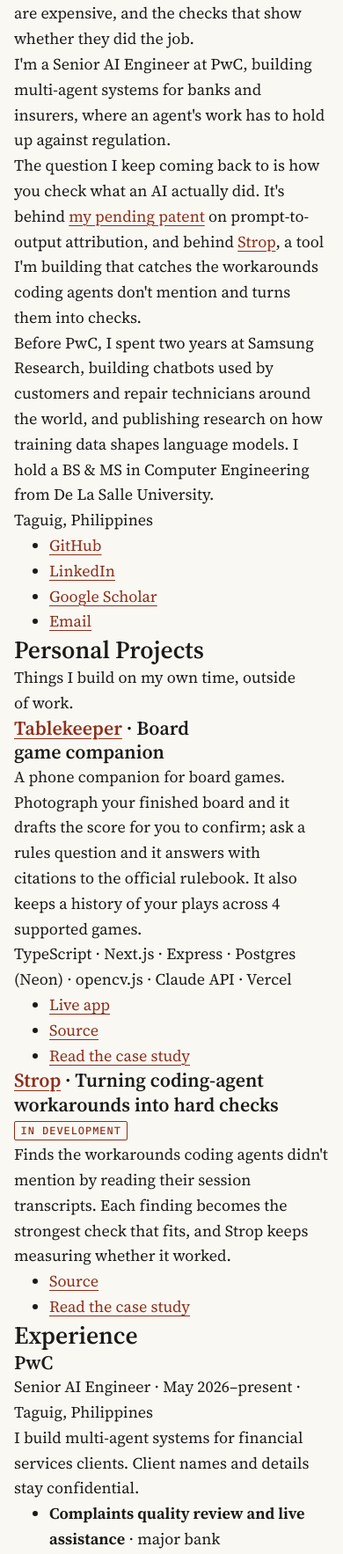
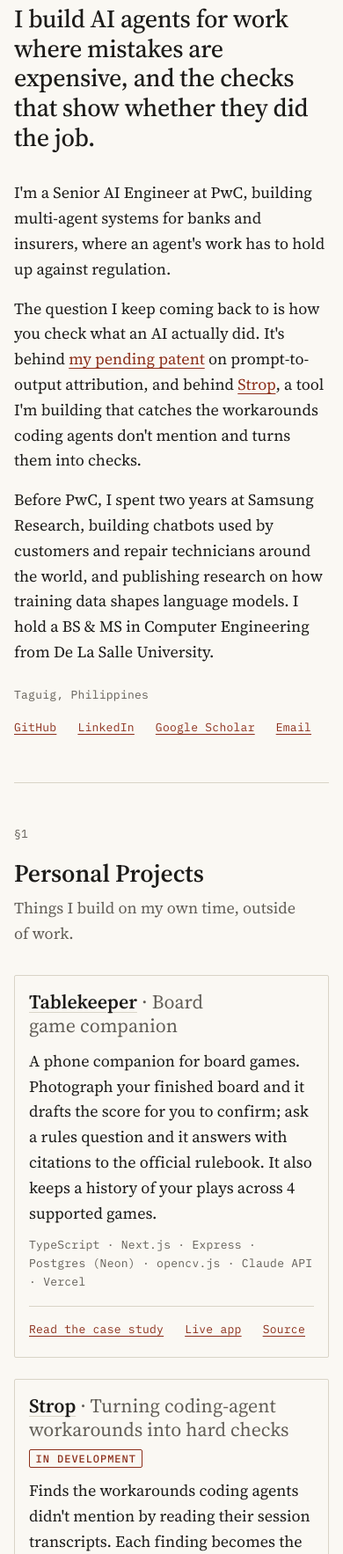
Before and after one commit to mtroque/mtroque.dev, an Astro site: page / in a window 390 px wide. Shown: the part 234-2000 px from the top of the page at 88% size. Built offline with nearby package versions, Linux system fonts and the light colour scheme; Astro itself is replaced by a stand-in of ours.

Commit message:
Milestone 4: Intro and Personal Projects
- Home sections on the rail | text | margin grid, numbered §1-§5
- Intro: name as a small h1, headline lede, bio, location and links in the margin
  (inline on phones); CV link renders only when profile.cv is set (verified)
- Project cards: bordered records, tagline, status stamp, unbreakable stack items,
  case study / live app / source links

Co-Authored-By: Claude Opus 5.5 <noreply@anthropic.com>

```diff
--- /dev/null
+++ b/src/components/Intro.astro
@@ -0,0 +1,64 @@
+---
+import { getProfile, getUi } from '../lib/content';
+import { inline, isExternal } from '../lib/format';
+
+const [profile, ui] = await Promise.all([getProfile(), getUi()]);
+---
+<section class="record intro" id="intro" aria-labelledby="name">
+  <h1 class="record__rail intro__name" id="name">{profile.name}</h1>
+  <div class="record__body">
+    <p class="intro__headline">{profile.headline}</p>
+    <div class="intro__bio">
+      {profile.bio.map((p) => <p set:html={inline(p)} />)}
+    </div>
+  </div>
+  <aside class="record__margin intro__meta" aria-label={ui.profileLinksLabel}>
+    <p class="mono muted">{profile.location}</p>
+    <ul class="intro__links mono">
+      {profile.links.map((l) => (
+        <li><a href={l.href} rel={isExternal(l.href) ? 'noopener' : undefined}>{l.label}</a></li>
+      ))}
+      {profile.cv && <li><a href={profile.cv}>{ui.cvLink}</a></li>}
+    </ul>
+  </aside>
+</section>
+
+<style>
+  .intro { padding-block-start: var(--space-8); }
+  .intro__name {
+    /* The name is the h1 but set small, like a label: the headline carries the weight. */
+    font-family: var(--font-mono);
+    font-size: var(--step--1);
+    font-weight: 500;
+    letter-spacing: var(--tracking-mono);
+    color: var(--ink);
+    line-height: 1.4;
+  }
+  .intro__headline {
+    font-size: var(--step-3);
+    font-weight: 500;
+    line-height: 1.18;
+    letter-spacing: -0.01em;
+    text-wrap: pretty;
+  }
+  @media (min-width: 64rem) {
+    .intro__headline { text-wrap: balance; }
+  }
+  .intro__bio { margin-top: var(--space-8); }
+  .intro__bio p + p { margin-top: var(--space-4); }
+  .intro__meta { margin-top: var(--space-2); }
+  .intro__links {
+    list-style: none;
+    padding: 0;
+    margin-top: var(--space-3);
+    display: flex;
+    flex-wrap: wrap;
+    gap: var(--space-2) var(--space-6);
+  }
+  .intro__links a { padding-block: var(--space-1); display: inline-block; }
+
+  @media (min-width: 64rem) {
+    .intro__meta { margin-top: 0; padding-top: 0.6rem; border-left: var(--hairline); padding-left: var(--space-4); }
+    .intro__links { flex-direction: column; gap: var(--space-1); }
+  }
+</style>
--- a/src/components/ProjectCard.astro
+++ b/src/components/ProjectCard.astro
@@ -1,21 +1,66 @@
 ---
 import type { Project } from '../lib/content';
+import { getUi } from '../lib/content';
 import StatusStamp from './StatusStamp.astro';
-import { getUi } from '../lib/content';
 interface Props { project: Project }
 const { project } = Astro.props;
 const { data } = project;
 const ui = await getUi();
 const href = `/projects/${project.id}/`;
+const headingId = `project-${project.id}`;
 ---
-<article class="project-card" aria-labelledby={`project-${project.id}`}>
-  <h3 id={`project-${project.id}`}><a href={href}>{data.title}</a> · <span class="tagline">{data.tagline}</span></h3>
-  {data.status === 'in-development' && <p><StatusStamp text={ui.projectStatus['in-development']} /></p>}
-  <p>{data.blurb}</p>
-  {data.stack.length > 0 && <p class="stack">{data.stack.join(' · ')}</p>}
-  <ul class="project-links">
+<article class="project-card" aria-labelledby={headingId}>
+  <header class="project-card__head">
+    <h3 id={headingId}>
+      <a href={href}>{data.title}</a><span class="project-card__tagline"> · {data.tagline}</span>
+    </h3>
+    {data.status === 'in-development' && <StatusStamp text={ui.projectStatus['in-development']} />}
+  </header>
+  <p class="project-card__blurb">{data.blurb}</p>
+  {data.stack.length > 0 && (
+    <p class="mono muted project-card__stack">
+      {data.stack.map((s, i) => <>{i > 0 && ' · '}<span class="nowrap">{s}</span></>)}
+    </p>
+  )}
+  <ul class="project-card__links mono">
+    <li><a href={href}>{ui.projectLinks.caseStudy}</a></li>
     {data.links.live && <li><a href={data.links.live} rel="noopener">{ui.projectLinks.live}</a></li>}
     {data.links.source && <li><a href={data.links.source} rel="noopener">{ui.projectLinks.source}</a></li>}
-    <li><a href={href}>{ui.projectLinks.caseStudy}</a></li>
   </ul>
 </article>
+
+<style>
+  .project-card {
+    border: var(--hairline);
+    border-radius: 2px;
+    padding: var(--space-4);
+  }
+  @media (min-width: 40rem) {
+    .project-card { padding: var(--space-6); }
+  }
+  .nowrap { white-space: nowrap; }
+  .project-card + .project-card { margin-top: var(--space-6); }
+  .project-card__head {
+    display: flex;
+    flex-wrap: wrap;
+    align-items: baseline;
+    justify-content: space-between;
+    gap: var(--space-2) var(--space-4);
+  }
+  .project-card__head h3 { font-size: var(--step-1); }
+  .project-card__head h3 a { color: var(--ink); text-decoration-color: var(--rule); }
+  .project-card__head h3 a:hover { text-decoration-color: var(--accent); }
+  .project-card__tagline { font-weight: 400; color: var(--ink-muted); }
+  .project-card__blurb { margin-top: var(--space-3); }
+  .project-card__stack { margin-top: var(--space-3); }
+  .project-card__links {
+    list-style: none;
+    padding: var(--space-3) 0 0;
+    margin-top: var(--space-4);
+    border-top: var(--hairline);
+    display: flex;
+    flex-wrap: wrap;
+    gap: var(--space-2) var(--space-6);
+  }
+  .project-card__links a { display: inline-block; padding-block: var(--space-1); }
+</style>
--- a/src/content.config.ts
+++ b/src/content.config.ts
@@ -51,6 +51,7 @@ const ui = defineCollection({
     backHome: z.string(),
     navLabel: z.string(),
     tocLabel: z.string(),
+    profileLinksLabel: z.string(),
   }),
 });
 
--- a/src/content/ui.yaml
+++ b/src/content/ui.yaml
@@ -43,3 +43,4 @@ cvLink: CV (PDF)
 backHome: Matthew Roque
 navLabel: Sections
 tocLabel: On this page
+profileLinksLabel: Links
--- a/src/pages/index.astro
+++ b/src/pages/index.astro
@@ -1,5 +1,6 @@
 ---
 import Base from '../layouts/Base.astro';
+import Intro from '../components/Intro.astro';
 import ProjectCard from '../components/ProjectCard.astro';
 import ExperienceOrg from '../components/ExperienceOrg.astro';
 import Patent from '../components/Patent.astro';
@@ -8,14 +9,14 @@ import CertVendor from '../components/CertVendor.astro';
 import {
   getProfile, getUi, getProjects, getExperience, getPatents, getPublicationGroups, getCertificationsByVendor,
 } from '../lib/content';
-import { inline, isExternal, plural } from '../lib/format';
+import { inline, plural } from '../lib/format';
 
 const [profile, ui, projects, experience, patents, groups, certs] = await Promise.all([
   getProfile(), getUi(), getProjects(), getExperience(), getPatents(), getPublicationGroups(), getCertificationsByVendor(),
 ]);
 ---
 <Base title={profile.name} description={profile.headline}>
-  <header class="site-header">
+  <header class="site-header page">
     <a href="/">{profile.name}</a>
     <nav aria-label={ui.navLabel}>
       <ul>{ui.nav.map((n) => <li><a href={n.href}>{n.label}</a></li>)}</ul>
@@ -23,29 +24,28 @@ const [profile, ui, projects, experience, patents, groups, certs] = await Promis
   </header>
 
   <main class="page">
-    <section id="intro" aria-labelledby="name">
-      <h1 id="name">{profile.name}</h1>
-      <p class="headline">{profile.headline}</p>
-      {profile.bio.map((p) => <p set:html={inline(p)} />)}
-      <p class="location">{profile.location}</p>
-      <ul class="profile-links">
-        {profile.links.map((l) => <li><a href={l.href} rel={isExternal(l.href) ? 'noopener' : undefined}>{l.label}</a></li>)}
-        {profile.cv && <li><a href={profile.cv}>{ui.cvLink}</a></li>}
-      </ul>
+    <Intro />
+
+    <section class="record" id="projects" aria-labelledby="projects-h">
+      <p class="record__rail" aria-hidden="true">§1</p>
+      <div class="record__body">
+        <h2 id="projects-h">{ui.sections.projects}</h2>
+        <p class="section-note muted">{profile.sectionNotes.projects}</p>
+        <div class="projects">{projects.map((p) => <ProjectCard project={p} />)}</div>
+      </div>
     </section>
 
-    <section id="projects" aria-labelledby="projects-h">
-      <h2 id="projects-h">{ui.sections.projects}</h2>
-      <p class="section-note">{profile.sectionNotes.projects}</p>
-      {projects.map((p) => <ProjectCard project={p} />)}
+    <section class="record" id="experience" aria-labelledby="experience-h">
+      <p class="record__rail" aria-hidden="true">§2</p>
+      <div class="record__body">
+        <h2 id="experience-h">{ui.sections.experience}</h2>
+        {experience.map((o) => <ExperienceOrg org={o} />)}
+      </div>
     </section>
 
-    <section id="experience" aria-labelledby="experience-h">
-      <h2 id="experience-h">{ui.sections.experience}</h2>
-      {experience.map((o) => <ExperienceOrg org={o} />)}
-    </section>
-
-    <section id="publications" aria-labelledby="publications-h">
+    <section class="record" id="publications" aria-labelledby="publications-h">
+      <p class="record__rail" aria-hidden="true">§3</p>
+      <div class="record__body">
         <h2 id="publications-h">{ui.sections.publications}</h2>
         {patents.map((p) => <Patent patent={p} />)}
         {groups.map(({ group, papers }) => (
@@ -54,16 +54,28 @@ const [profile, ui, projects, experience, patents, groups, certs] = await Promis
             {papers.map((paper) => <Paper paper={paper} />)}
           </section>
         ))}
+      </div>
     </section>
 
-    <section id="certifications" aria-labelledby="certifications-h">
+    <section class="record" id="certifications" aria-labelledby="certifications-h">
+      <p class="record__rail" aria-hidden="true">§4</p>
+      <div class="record__body">
         <h2 id="certifications-h">{ui.sections.certifications}</h2>
         {certs.map((c) => <CertVendor {...c} />)}
+      </div>
     </section>
 
-    <section id="contact" aria-labelledby="contact-h">
+    <section class="record" id="contact" aria-labelledby="contact-h">
+      <p class="record__rail" aria-hidden="true">§5</p>
+      <div class="record__body">
         <h2 id="contact-h">{ui.sections.contact}</h2>
         <p set:html={inline(profile.contact)} />
+      </div>
     </section>
   </main>
 </Base>
+
+<style>
+  .section-note { margin-top: var(--space-2); }
+  .projects { margin-top: var(--space-8); }
+</style>
```
Lines whose indentation alone changed are shown as unchanged.
